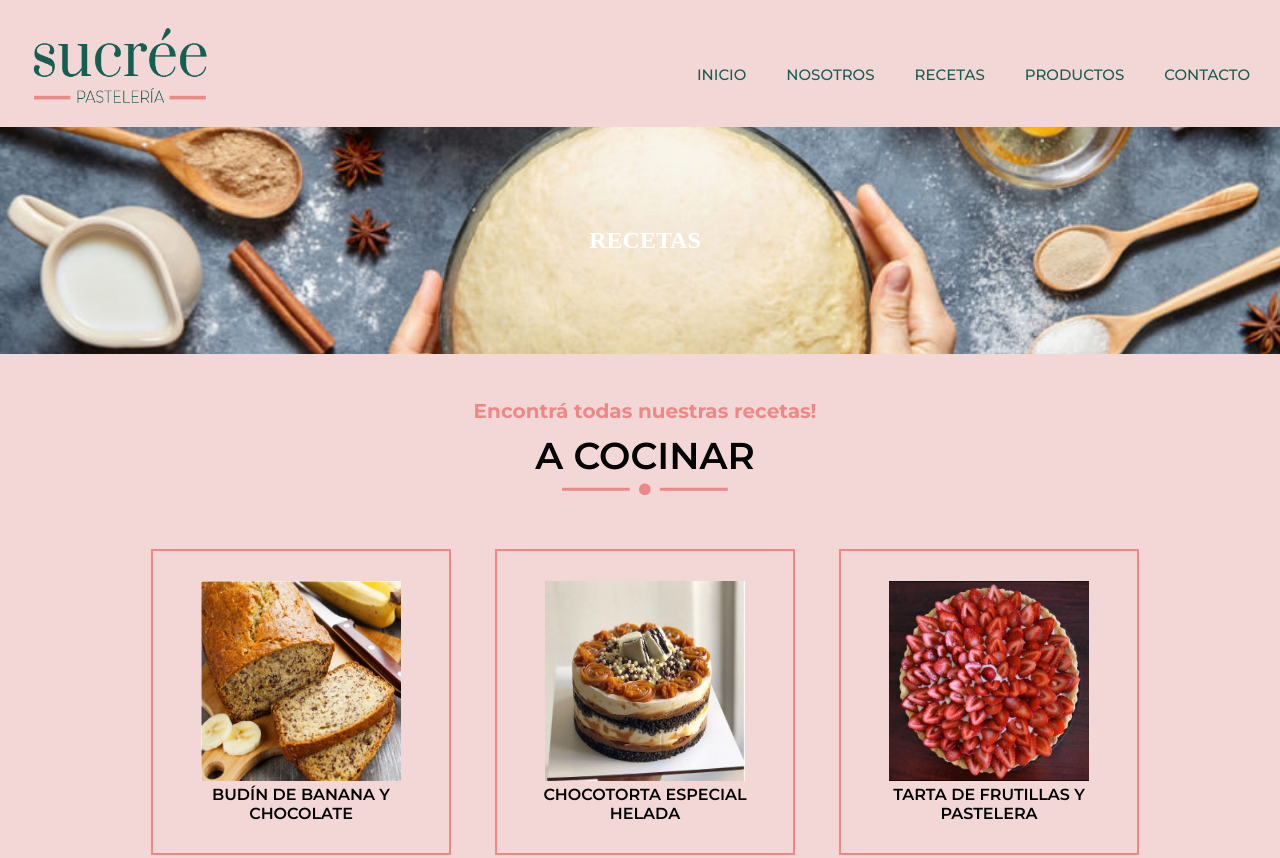
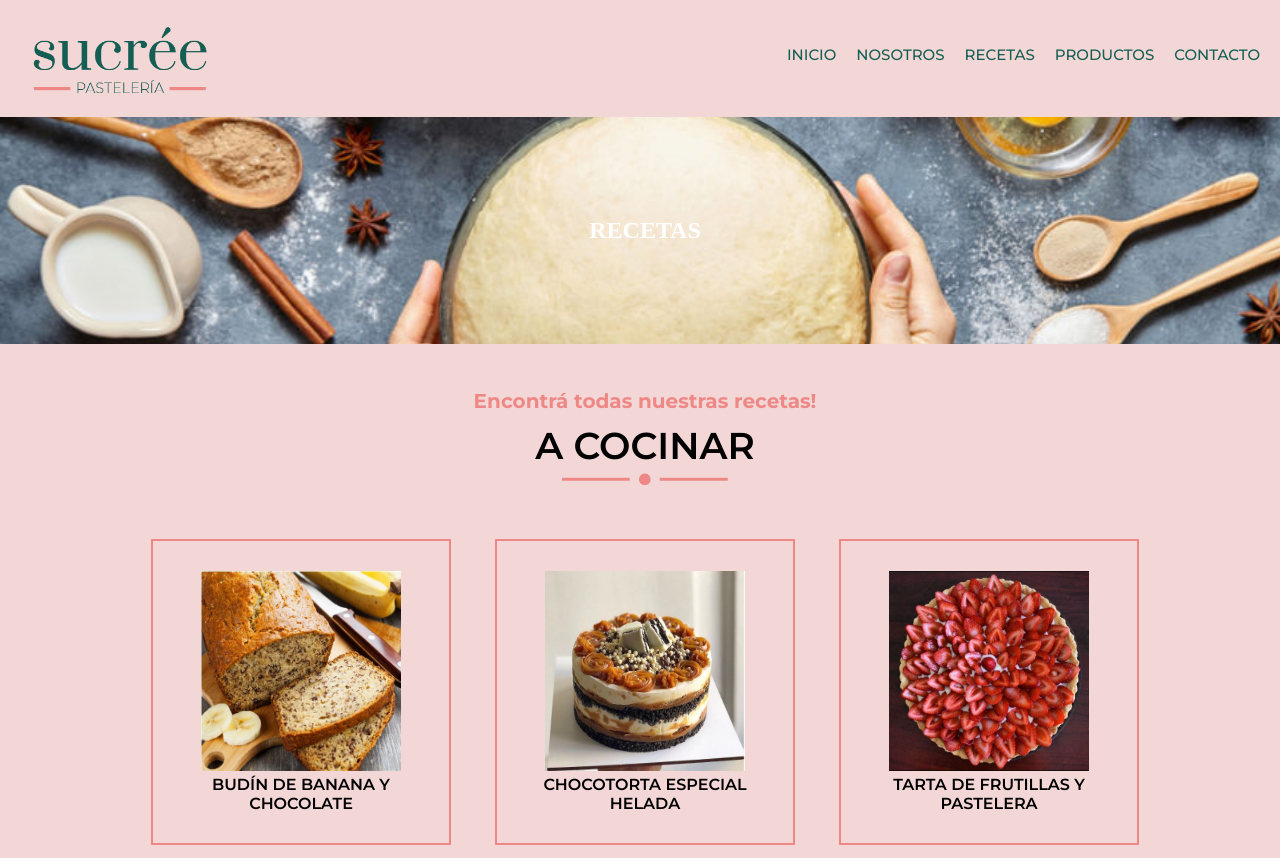
Before and after one commit to lsileika/Sucr-ePasteler-a, a plain HTML site: page paginas/recetas.html in a window 1280 px wide. Shown: the top 858 px of the page. Drawn offline with Linux system fonts and the light colour scheme.

```diff
--- a/css/estilos.css
+++ b/css/estilos.css
@@ -472,8 +472,8 @@
 
 header a{
     color: #155E53;
-    padding: 20px;
-    padding-top: 30px;
+    padding: 10px;
+    padding-top: 10px;
     text-decoration: none;
     font-size: 15px;
     line-height: 25px;
```
Also changed, not shown: index.html (+3 -3 lines).
